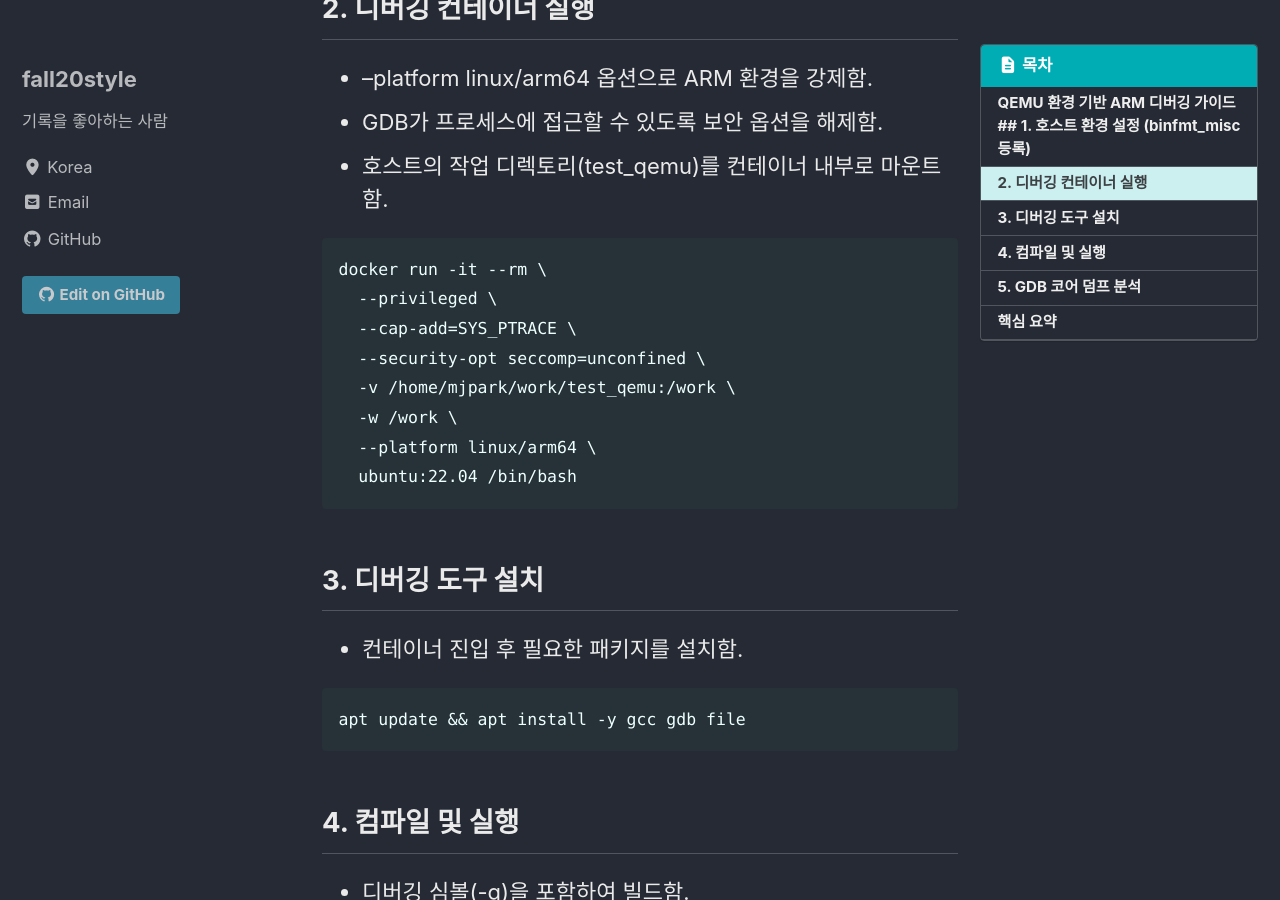
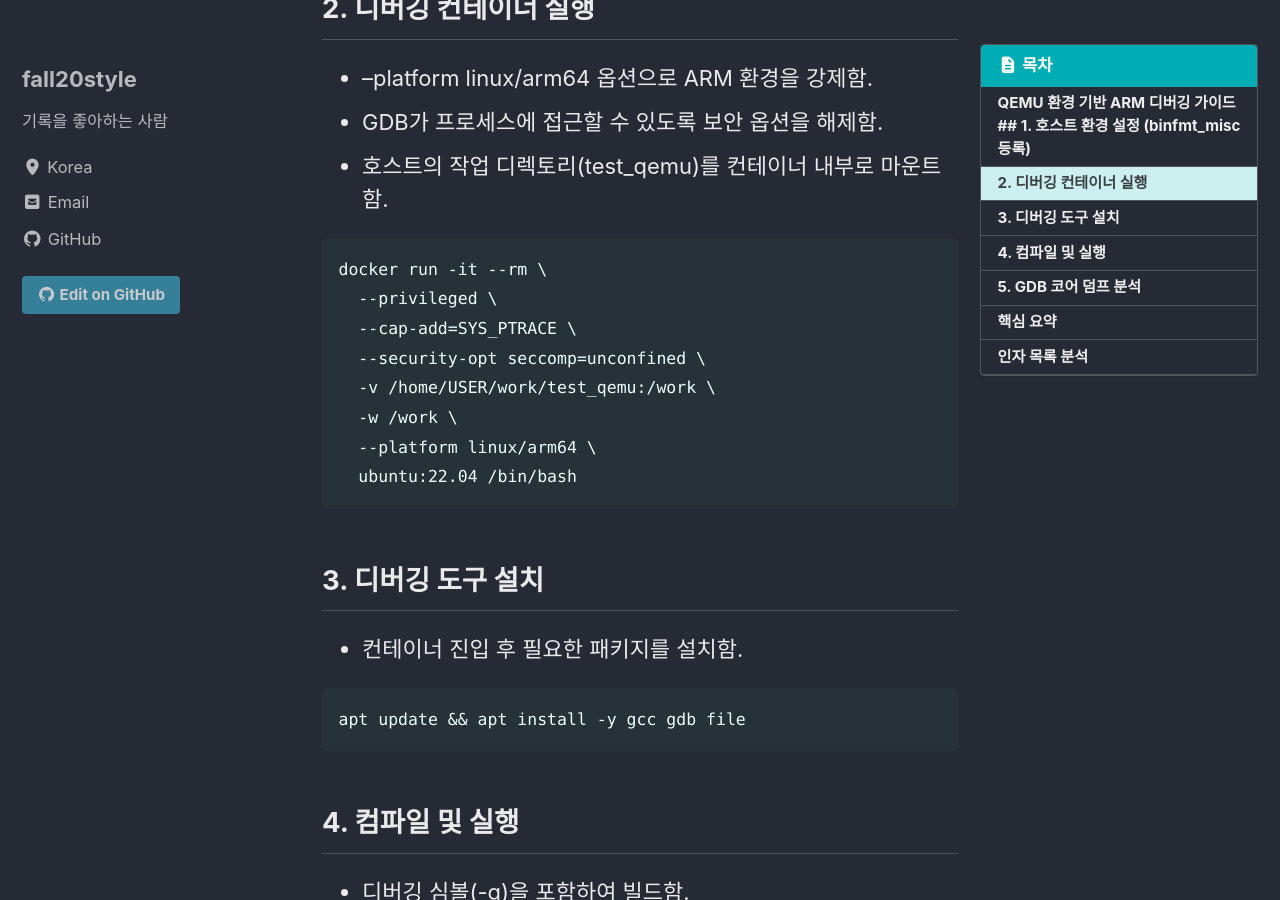
Before and after one commit to fall20style/fall20style.github.io, a Jekyll site: the page built from _posts/2026-05-02-coredump-binfmt_misc-on-x64.md, in a window 1280 px wide and 900 px high, scrolled down 683 px. Built offline with Jekyll 4.4.1, drawn with Linux system fonts in a browser that asks for light colours; cached includes are drawn as plain includes; some of the changed text lies outside the part shown.

Commit message:
2026-05-02-coredump-binfmt_misc-on-x64.md

````diff
--- a/_posts/2026-05-02-coredump-binfmt_misc-on-x64.md
+++ b/_posts/2026-05-02-coredump-binfmt_misc-on-x64.md
@@ -39,7 +39,7 @@ docker run -it --rm \
   --privileged \
   --cap-add=SYS_PTRACE \
   --security-opt seccomp=unconfined \
-  -v /home/mjpark/work/test_qemu:/work \
+  -v /home/USER/work/test_qemu:/work \
   -w /work \
   --platform linux/arm64 \
   ubuntu:22.04 /bin/bash
@@ -88,3 +88,15 @@ gdb test_arm qemu_test_arm_...core
 * binfmt_misc는 커널이 ARM 바이너리를 만났을 때 QEMU를 자동으로 호출하게 해줌.
 * Docker Buildx는 내부적으로 이 기능을 사용하여 멀티 아키텍처 빌드를 수행함.
 * GDB 분석 시 파일 타입이 인식되지 않으면 file 명령어로 아키텍처 일치 여부를 먼저 확인해야 함.
+
+## 인자 목록 분석
+```
+docker run -it --rm		\
+               --privileged	\
+               --cap-add=SYS_PTRACE	\
+               --security-opt seccomp=unconfined	\
+               -v /home/USER/work/test_qemu:/work	\
+               -w /work	\
+               --platform linux/arm64	\
+               ubuntu:22.04 /bin/bash	\
+```
````
